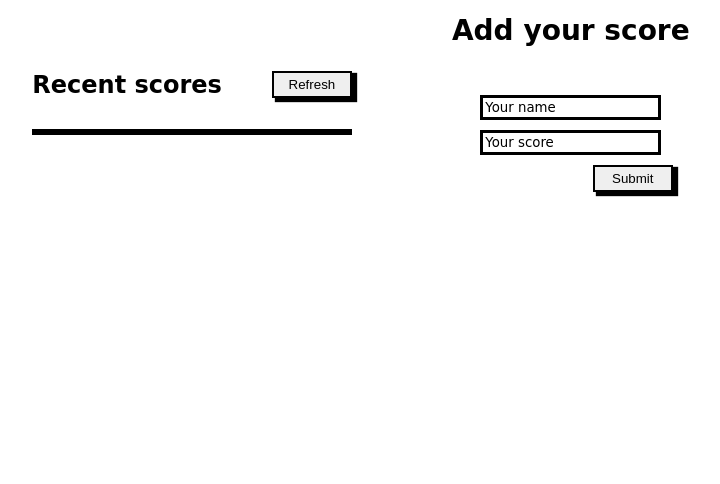
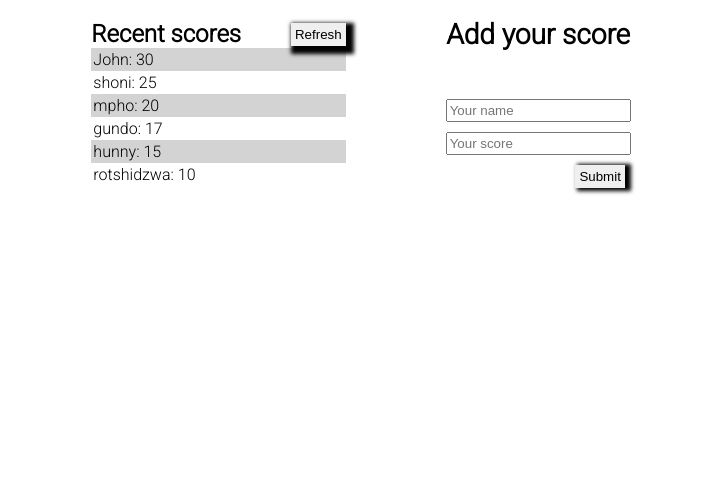
Before and after one commit to rotshidzw/Leaderboard-setup-project, a website built with webpack: page src/index.html in a window 1280 px wide. Shown: the part 316-800 px from the top of the page, without its empty margins (279-999 px from the left). Built offline with nearby package versions, Linux system fonts and the light colour scheme; no server answers.

Commit message:
adding setup codes

```diff
--- a/src/index.js
+++ b/src/index.js
@@ -1,27 +1,5 @@
 import './style.css';
 
-import { showData } from './modules/displayScore.js';
-import displayScores from './modules/score.js';
+import showScores from './modules/displayScore.js';
 
-const refreshBtn = document.querySelector('.refresh-btn');
-const submitBtn = document.querySelector('#submit-btn');
-const player = document.getElementById('name');
-const score = document.getElementById('score');
-
-window.addEventListener('DOMContentLoaded', () => {
-  displayScores();
-
-  refreshBtn.addEventListener('click', () => {
-    displayScores();
-  });
-
-  submitBtn.addEventListener('click', () => {
-    if (player.value.length === 0) {
-      return;
-    }
-
-    showData(player.value, score.value);
-    player.value = '';
-    score.value = '';
-  });
-});
+document.addEventListener('DOMContentLoaded', showScores);
--- a/src/modules/displayScore.js
+++ b/src/modules/displayScore.js
@@ -1,21 +1,16 @@
-const URL = 'https://us-central1-js-capstone-backend.cloudfunctions.net/api/games/Zl4d7IVkemOTTVg2fUdz/scores/';
+import scores from './score.js';
 
-const arrangeData = async () => {
-  const response = await fetch(URL);
-  const scores = await response.json();
-  return scores;
+const displayScores = document.querySelector('.scores');
+const showScores = () => {
+  scores.forEach((goal, index) => {
+    let listTag = '';
+    listTag = `
+    <li class="score-item" id="${index}">${goal.name}: ${goal.score}</li>
+`;
+    displayScores.innerHTML += listTag;
+  });
+
+  return displayScores;
 };
 
-const showData = async (player, scores) => {
-  const answer = await fetch(URL, {
-    method: 'POST',
-    headers: {
-      'Content-Type': 'application/json',
-    },
-    body: JSON.stringify({ user: player, score: scores }),
-  });
-  const score = answer.json();
-  return score;
-};
-
-export { arrangeData, showData };
+export default showScores;
--- a/src/modules/score.js
+++ b/src/modules/score.js
@@ -1,18 +1,28 @@
-import { arrangeData } from './displayScore.js';
 
-const displayList = document.querySelector('.scores');
-
-const displayScores = () => {
-  displayList.innerHTML = '';
-  arrangeData().then((result) => {
-    const orderScores = result.result.sort((a, b) => b.score - a.score);
-    orderScores.forEach((score) => {
-      const li = document.createElement('li');
-      li.innerHTML = `<li class = "score-item"> ${score.user}: ${score.score}</li>`;
-      li.style.listStyle = 'none';
-      displayList.appendChild(li);
-    });
-  });
-};
-
-export default displayScores;
+const scores = [
+  {
+    name: 'John',
+    score: 30,
+  },
+  {
+    name: 'shoni',
+    score: 25,
+  },
+  {
+    name: 'mpho',
+    score: 20,
+  },
+  {
+    name: 'gundo',
+    score: 17,
+  },
+  {
+    name: 'hunny',
+    score: 15,
+  },
+  {
+    name: 'rotshidzwa',
+    score: 10,
+  },
+];
+export default scores;
--- a/src/style.css
+++ b/src/style.css
@@ -31,11 +31,6 @@ h1 {
   top: -9px;
   left: -186px;
   font-size: 40px;
-  font-family: cursive;
-}
-
-h2 {
-  font-family: cursive;
 }
 
 .content {
@@ -69,8 +64,6 @@ h2 {
 
 .scores {
   list-style: none;
-  border: 3px solid;
-  margin-top: 30px;
 }
 
 .display-section {
@@ -81,23 +74,19 @@ h2 {
 
 .score-item {
   padding: 2px;
-  font-family: cursive;
 }
 
 .refresh-btn {
   padding: 4px;
-  width: 80px;
-  border: 2px solid;
-  box-shadow: 4px 3px 1px 1px;
+  border: 0;
+  box-shadow: 4px 4px 4px 4px;
 }
 
-.recent-score-list ul li:nth-child(even) {
-  background: rgba(227, 227, 227, 0.836);
-}
+.score-item:nth-child(odd) { background-color: lightgrey; }
+.score-item:nth-child(2n) { background-color: white; }
 
 h3 {
   font-size: 28px;
-  font-family: cursive;
 }
 
 .adding-data {
@@ -119,19 +108,11 @@ h3 {
 input {
   outline: none;
   padding: 2px;
-  border: 3px solid;
-  font-family: cursive;
-}
-
-::placeholder {
-  color: black;
-  opacity: 1;
 }
 
 #submit-btn {
+  padding: 4px;
+  border: 0;
+  box-shadow: 4px 1px 4px 2px;
   margin-left: 124px;
-  padding: 4px;
-  width: 80px;
-  border: 2px solid;
-  box-shadow: 4px 3px 1px 1px;
 }
```
